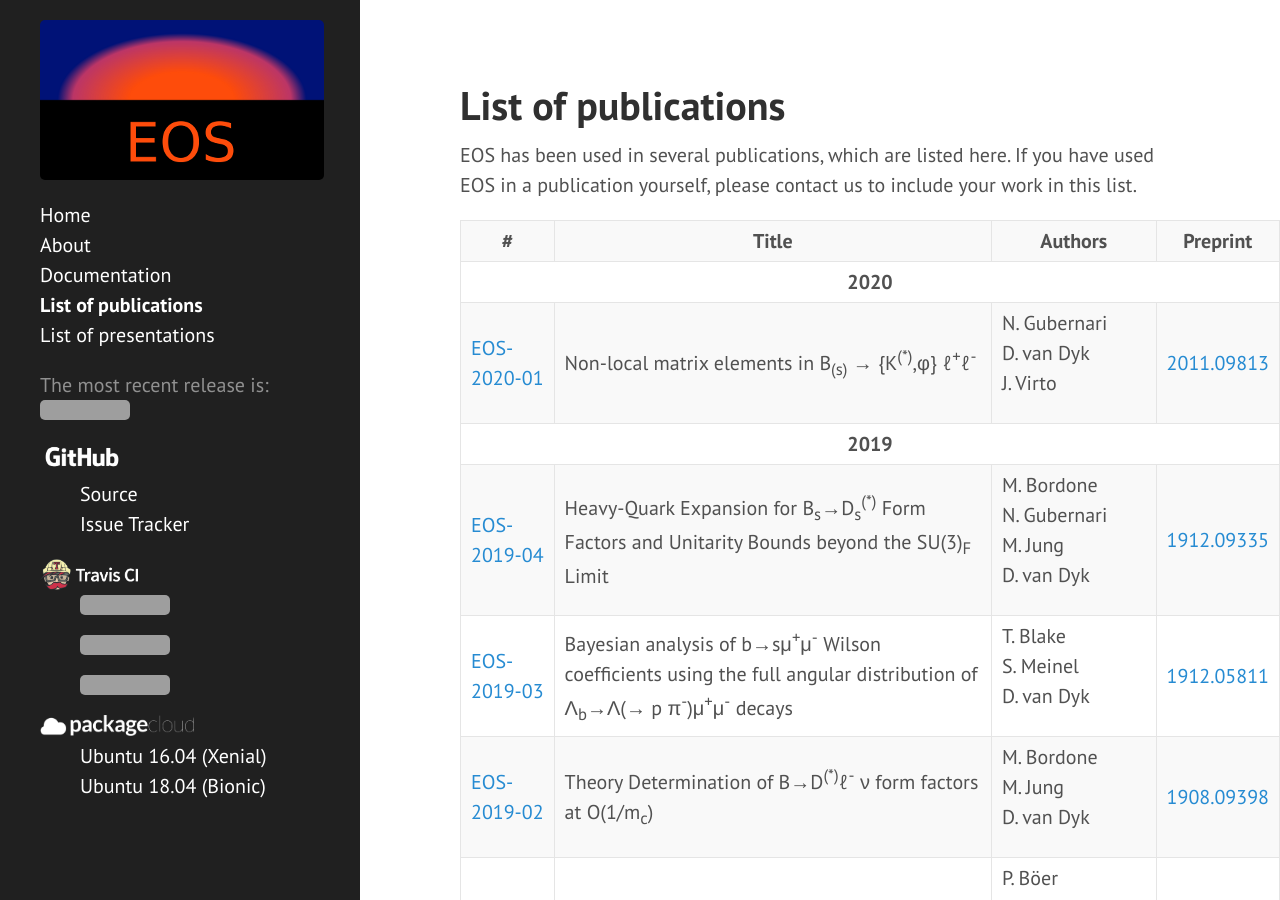
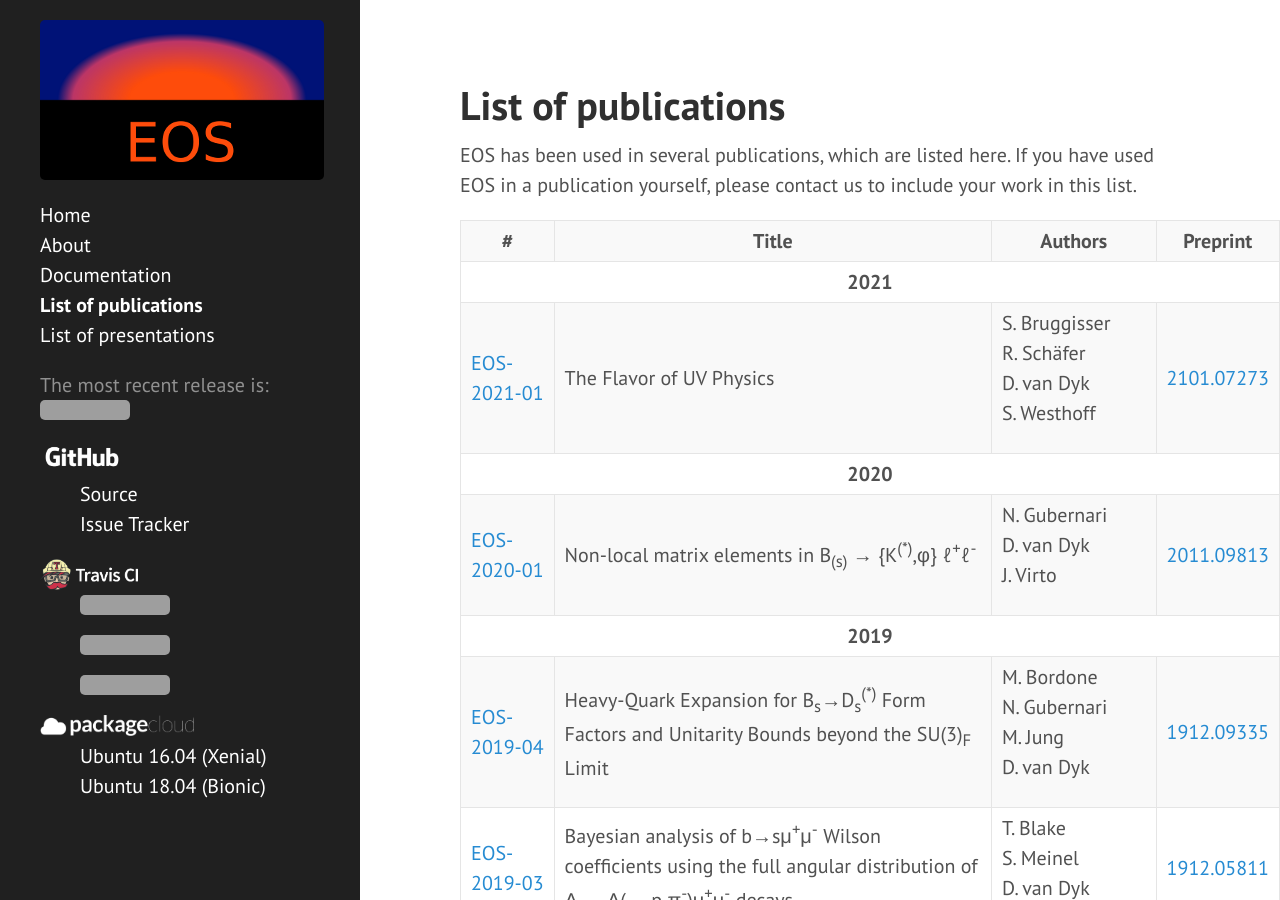
Before and after one commit to eos/eos.github.io, a Jekyll site: the page built from publications.html, in a window 1280 px wide and 900 px high. Built offline with Jekyll 4.4.1, drawn with Linux system fonts in a browser that asks for light colours; grey boxes are pictures that could not be loaded.

Commit message:
Add EOS-2021-01 to list of publications

```diff
--- a/_data/publications.yml
+++ b/_data/publications.yml
@@ -1,3 +1,9 @@
+- year: '2021'
+  items:
+      - id:      '01'
+        title:   'The Flavor of UV Physics'
+        authors: [ 'S.&nbsp;Bruggisser', 'R.&nbsp;Sch&auml;fer', 'D.&nbsp;van&nbsp;Dyk', 'S.&nbsp;Westhoff' ]
+        arxiv:   '2101.07273'
 - year: '2020'
   items:
       - id:      '01'
```
